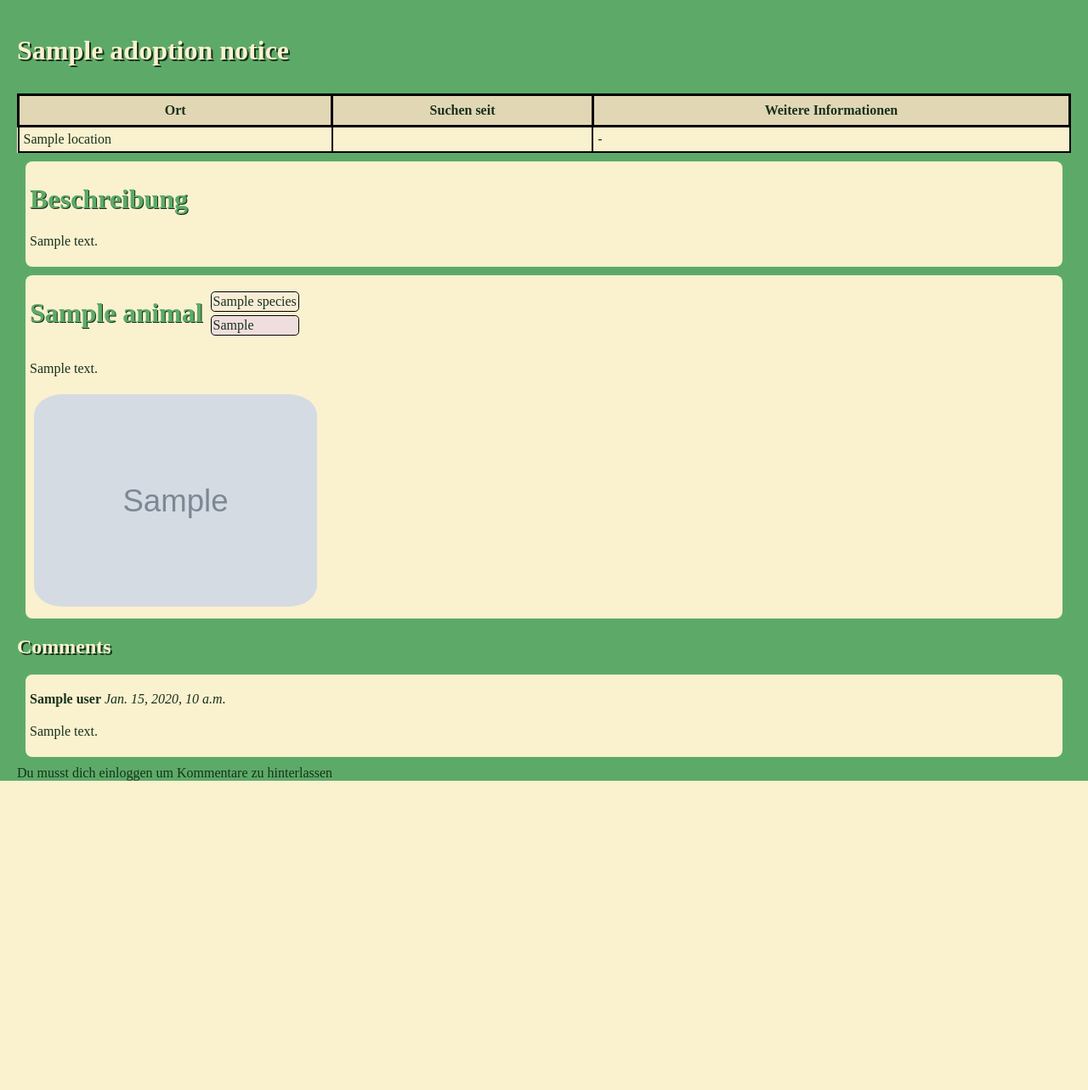
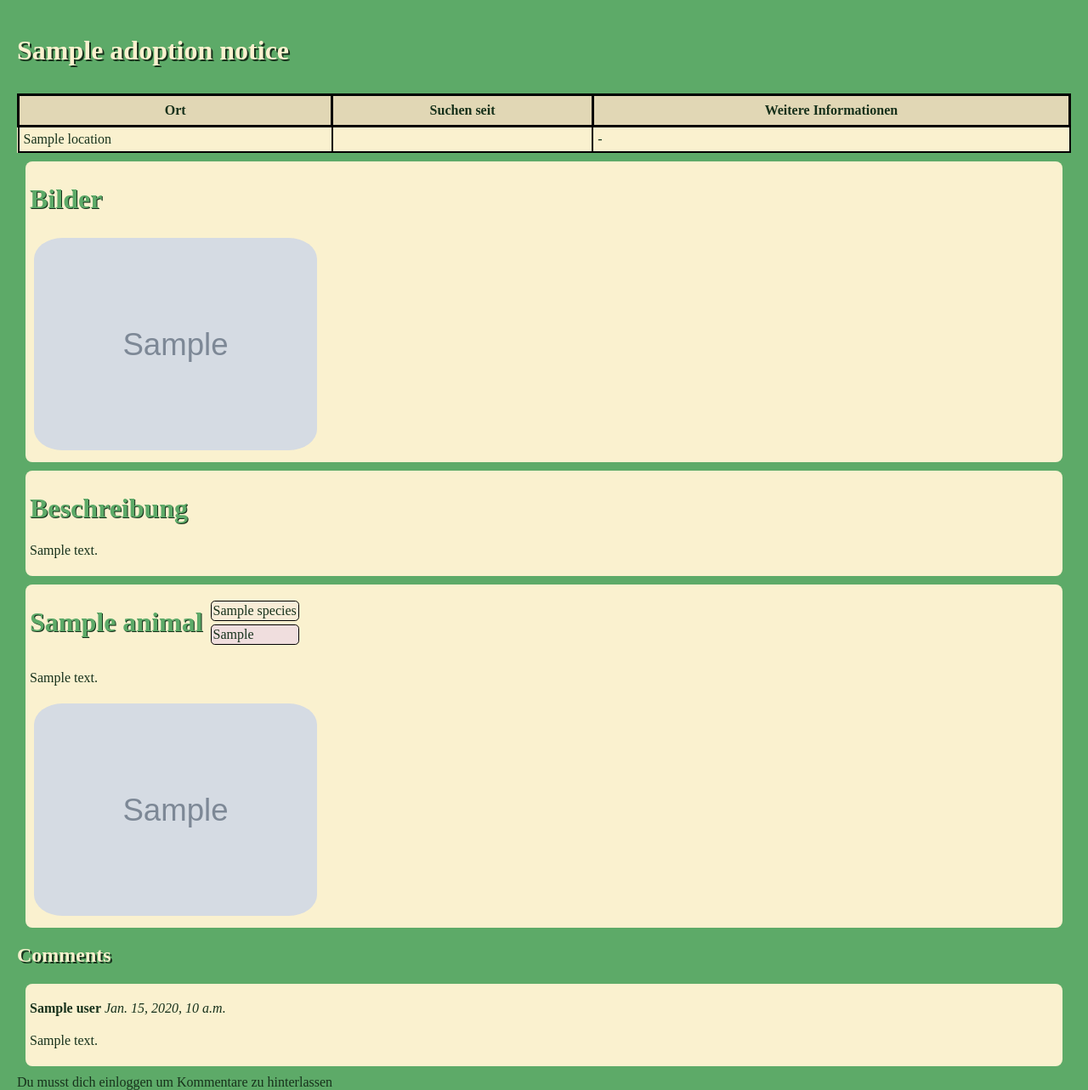
Before and after one commit to moan0s/notfellchen, a Django app: template src/fellchensammlung/templates/fellchensammlung/details/detail_adoption_notice.html in a window 1280 px wide. Shown: the part 67-1350 px from the top of the page at 85% size. Before the commit the page ends 986 px from the top, so only its background shows below. Run offline with Django 5.2, Linux system fonts and the light colour scheme; the template is opened without the code that fills it: most values are stand-ins (such as "Sample title", 1, 10 or a date in 2020); grey boxes marked "Sample" are stand-in pictures; parts of the project's set-up code (start-up, migrations or seed data) failed here and were passed over.

Commit message:
feat: Add images to adoption notice detail view

```diff
--- a/src/fellchensammlung/templates/fellchensammlung/details/detail_adoption_notice.html
+++ b/src/fellchensammlung/templates/fellchensammlung/details/detail_adoption_notice.html
@@ -38,6 +38,12 @@
         </table>
     </div>
     <div class="card">
+        <h1>{% translate "Bilder" %}</h1>
+        {% for photo in  adoption_notice.get_photos %}
+            <img src="{{ MEDIA_URL }}/{{ photo.image }}" alt="{{ photo.alt_text }}">
+        {% endfor %}
+    </div>
+    <div class="card">
         <h1>{% translate "Beschreibung" %}</h1>
         <p>{% if adoption_notice.description %}
             {{ adoption_notice.description | render_markdown }}
```
